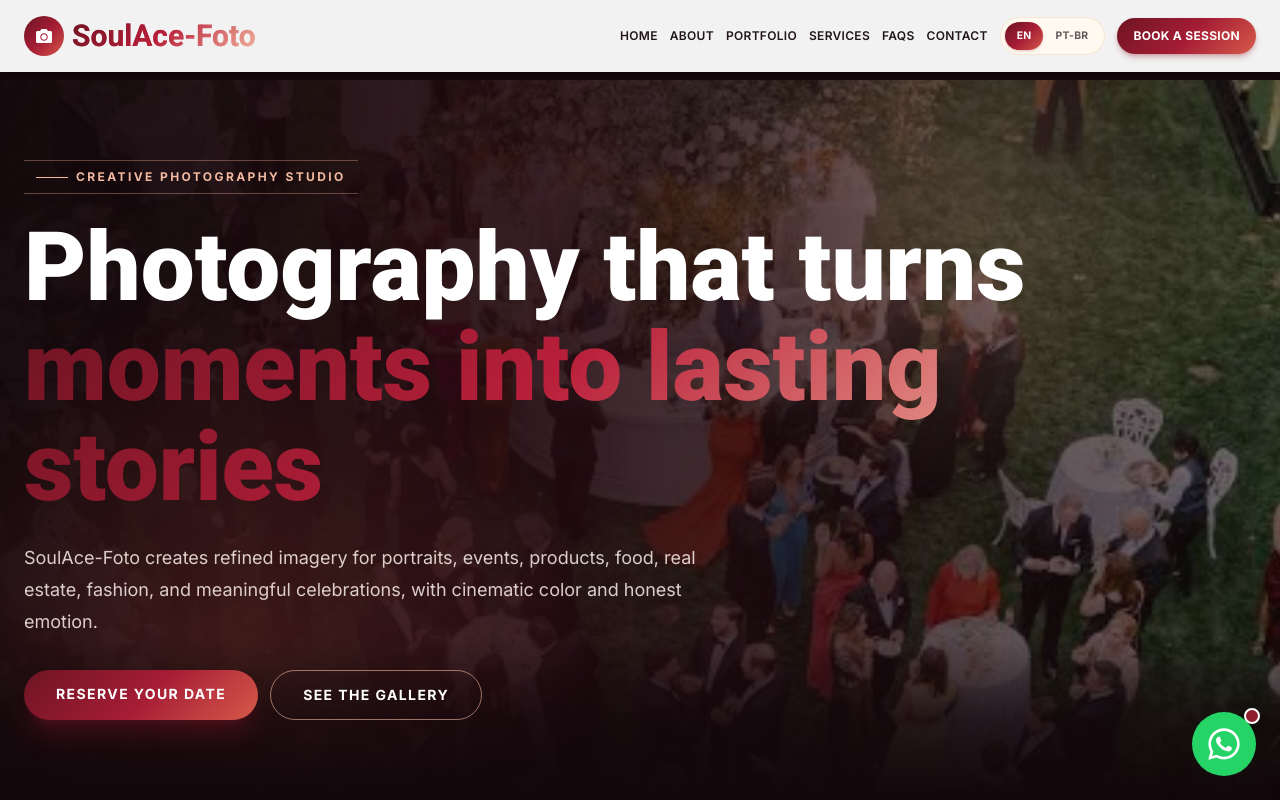
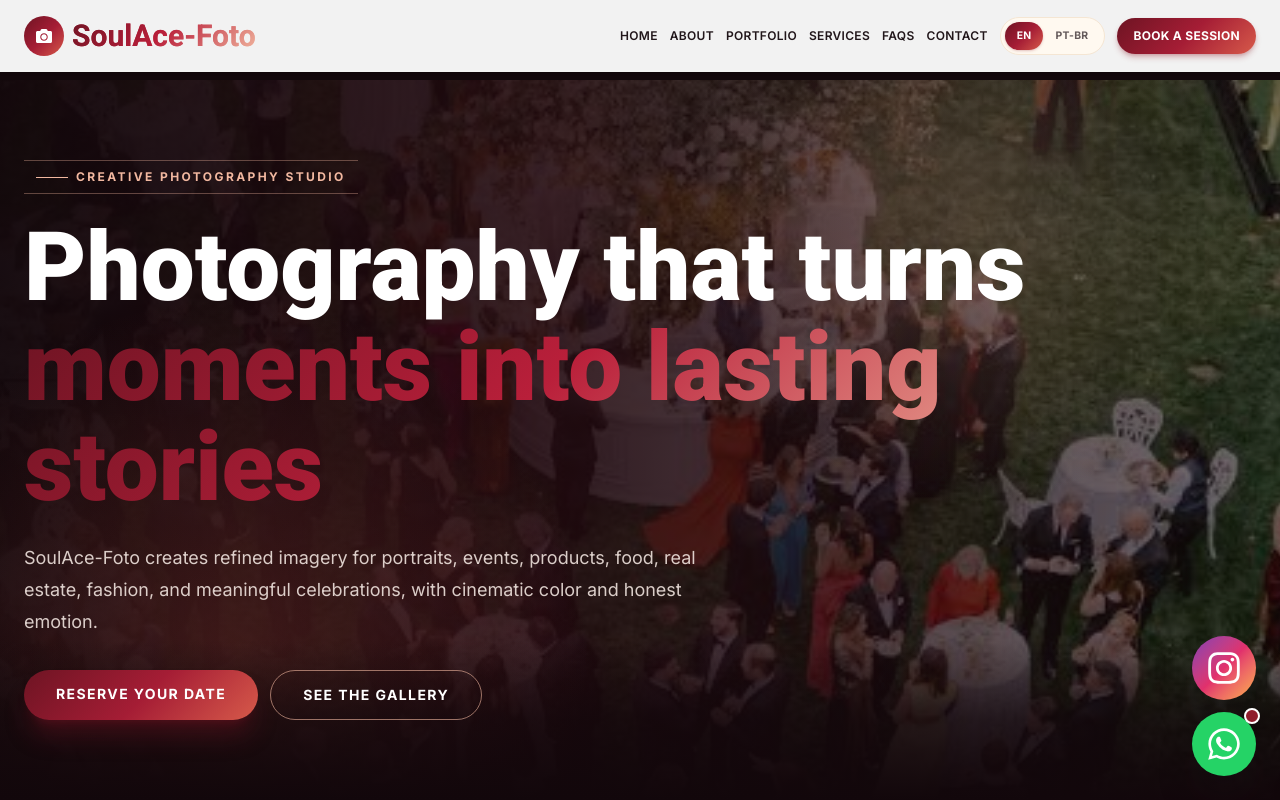
Before and after one commit to Ese-Fapo/Soulace-photo, a React (Vite) app in the folder my-app/: page / in a window 1280 px wide. Shown: the top 800 px of the page. Built offline with nearby package versions, Linux system fonts and the light colour scheme.

Commit message:
Add WhatsApp integration and update footer credits with new links

```diff
--- a/my-app/src/assets/asset.js
+++ b/my-app/src/assets/asset.js
@@ -88,6 +88,9 @@ export const navLinks = [
 
 export const navLink = navLinks;
 
+export const whatsappMessage = encodeURIComponent("Hello SoulAce-Foto, I would like to book a photography session.")
+export const whatsappHref = `https://wa.me/2349025246915?text=${whatsappMessage}`
+
 export const contactInfo = [
     {
         id: 1,
@@ -108,7 +111,7 @@ export const contactInfo = [
         icon: FaWhatsapp,
         label: "WhatsApp",
         value: "+234 902 524 6915",
-        href: "https://wa.me/2349025246915"
+        href: whatsappHref
     },
     {
         id: 4,
@@ -153,7 +156,7 @@ export const socialLinks = [
         id: 4,
         icon: FaWhatsapp,
         label: "WhatsApp",
-        href: "https://wa.me/2349025246915"
+        href: whatsappHref
     }
 ];
 
--- a/my-app/src/components/Footer.jsx
+++ b/my-app/src/components/Footer.jsx
@@ -123,7 +123,17 @@ const Footer = () => {
 
         <div className="flex flex-col gap-3 py-5 text-center font-inter text-xs text-white/50 sm:flex-row sm:items-center sm:justify-between sm:text-left">
           <p>{t('footer.rights', { year: currentYear })}</p>
-          <p>{t('footer.tagline')}</p>
+          <p>
+            {t('footer.credit')}{' '}
+            <a
+              href="https://sitesprofissionai.com/"
+              target="_blank"
+              rel="noreferrer"
+              className="font-semibold text-[#f2b8a0] transition-colors duration-300 hover:text-white"
+            >
+              Sites Profissionais
+            </a>
+          </p>
         </div>
       </div>
     </footer>
--- a/my-app/src/components/whataspp.jsx
+++ b/my-app/src/components/whataspp.jsx
@@ -1,23 +1,37 @@
-import { FaWhatsapp } from 'react-icons/fa'
+import { FaInstagram, FaWhatsapp } from 'react-icons/fa'
 import { useTranslation } from 'react-i18next'
-import { contactInfo } from '../assets/asset'
+import { contactInfo, socialLinks, whatsappHref } from '../assets/asset'
 
 const FloatingWhatsApp = () => {
   const { t } = useTranslation()
   const whatsAppContact = contactInfo.find((item) => item.label === 'WhatsApp')
-  const href = whatsAppContact?.href ?? 'https://wa.me/2349025246915'
+  const instagramContact = socialLinks.find((item) => item.label === 'Instagram')
+  const whatsAppHref = whatsAppContact?.href ?? whatsappHref
+  const instagramHref = instagramContact?.href ?? 'https://www.instagram.com/soulaceimagery/'
 
   return (
+    <div className="fixed bottom-5 right-5 z-50 flex flex-col gap-3 sm:bottom-6 sm:right-6">
       <a
-      href={href}
+        href={instagramHref}
+        target="_blank"
+        rel="noreferrer"
+        aria-label={t('contact.instagram')}
+        className="flex h-14 w-14 items-center justify-center rounded-full bg-gradient-to-br from-[#833AB4] via-[#E1306C] to-[#FCAF45] text-white shadow-2xl shadow-charcoal/30 transition-all duration-300 hover:-translate-y-1 hover:scale-105 focus-visible:outline-2 focus-visible:outline-offset-4 focus-visible:outline-[#E1306C] sm:h-16 sm:w-16"
+      >
+        <FaInstagram className="text-3xl sm:text-4xl" />
+      </a>
+
+      <a
+        href={whatsAppHref}
         target="_blank"
         rel="noreferrer"
         aria-label={t('contact.whatsapp')}
-      className="fixed bottom-5 right-5 z-50 flex h-14 w-14 items-center justify-center rounded-full bg-[#25D366] text-white shadow-2xl shadow-charcoal/30 transition-all duration-300 hover:-translate-y-1 hover:scale-105 hover:bg-[#1ebe5d] focus-visible:outline-2 focus-visible:outline-offset-4 focus-visible:outline-[#25D366] sm:bottom-6 sm:right-6 sm:h-16 sm:w-16"
+        className="relative flex h-14 w-14 items-center justify-center rounded-full bg-[#25D366] text-white shadow-2xl shadow-charcoal/30 transition-all duration-300 hover:-translate-y-1 hover:scale-105 hover:bg-[#1ebe5d] focus-visible:outline-2 focus-visible:outline-offset-4 focus-visible:outline-[#25D366] sm:h-16 sm:w-16"
       >
         <FaWhatsapp className="text-3xl sm:text-4xl" />
         <span className="absolute -right-1 -top-1 h-4 w-4 rounded-full border-2 border-white bg-gold"></span>
       </a>
+    </div>
   )
 }
 
--- a/my-app/src/i18n.js
+++ b/my-app/src/i18n.js
@@ -456,8 +456,10 @@ const resources = {
         contact: 'Get in touch',
         rights: '© {{year}} SoulAce-Foto. All rights reserved.',
         tagline: 'Photography for elegant, honest stories.',
+        credit: 'Website by',
       },
       contact: {
+        instagram: 'Open Instagram',
         whatsapp: 'Chat on WhatsApp',
       },
     },
@@ -864,8 +866,10 @@ const resources = {
         contact: 'Entrar em contato',
         rights: '© {{year}} SoulAce-Foto. Todos os direitos reservados.',
         tagline: 'Fotografia para histórias elegantes e verdadeiras.',
+        credit: 'Site criado por',
       },
       contact: {
+        instagram: 'Abrir Instagram',
         whatsapp: 'Conversar no WhatsApp',
       },
     },
```
Lines whose indentation alone changed are shown as unchanged.
